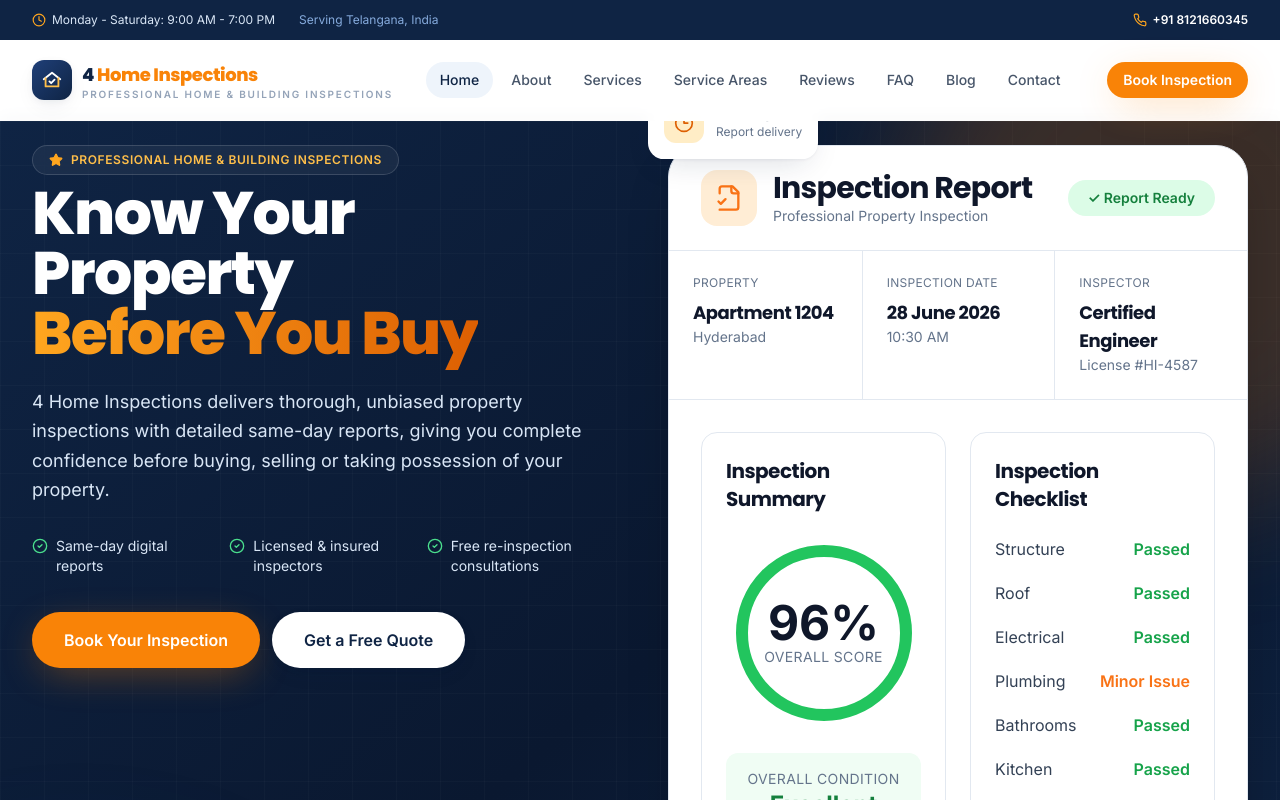
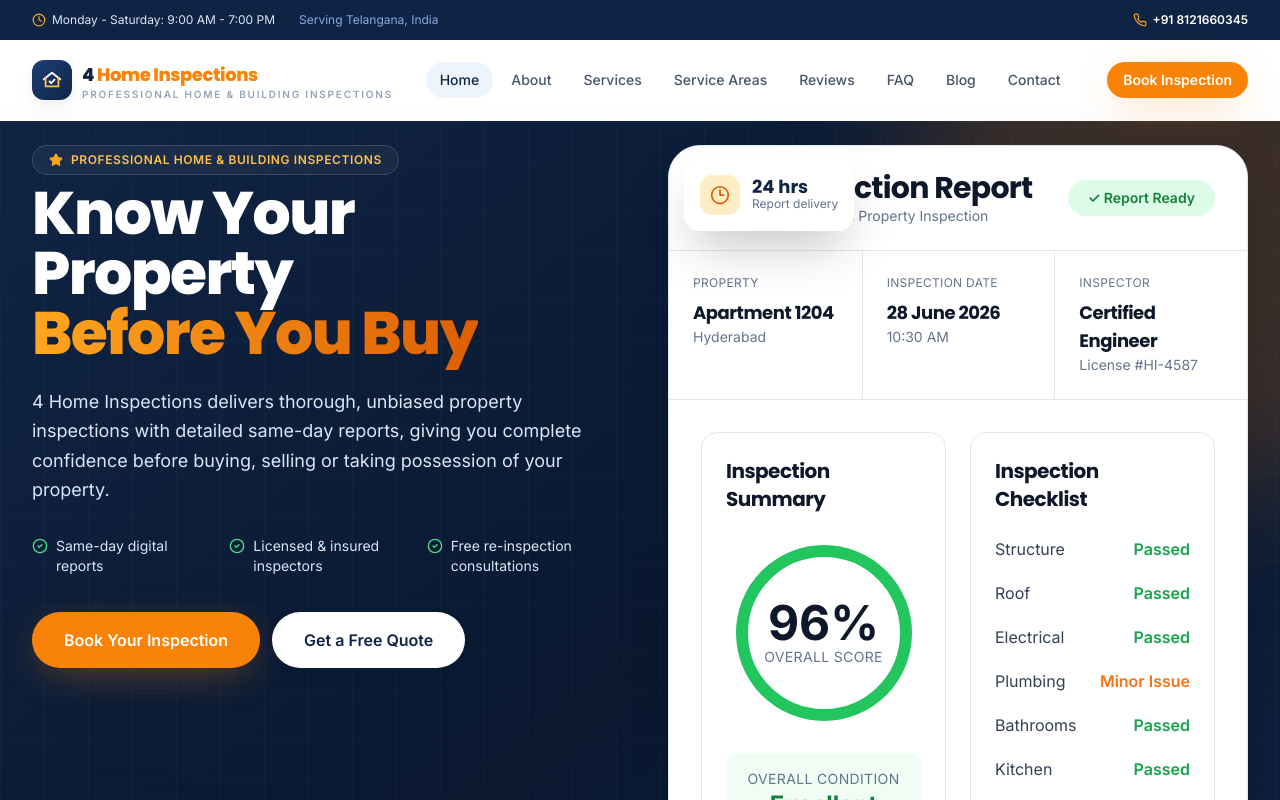
Before and after one commit to saichowdary96/4homeinspections, a Next.js app: page / in a window 1280 px wide. Shown: the top 800 px of the page. Built offline with nearby package versions, Linux system fonts and the light colour scheme.

Commit message:
Update Hero.tsx

```diff
--- a/src/components/sections/Hero.tsx
+++ b/src/components/sections/Hero.tsx
@@ -285,7 +285,7 @@ export function Hero() {
               <motion.div
                 animate={{ y: [0, -10, 0] }}
                 transition={{ duration: 6, repeat: Infinity, ease: "easeInOut" }}
-                className="absolute -left-5 -top-14 hidden rounded-2xl bg-white p-4 shadow-card sm:block"
+                className="absolute left-4 top-4 hidden rounded-2xl bg-white p-4 shadow-2xl sm:block z-20"
               >
                 <div className="flex items-center gap-3">
                   <span className="grid h-10 w-10 place-items-center rounded-xl bg-accent-100 text-accent-600">
```
